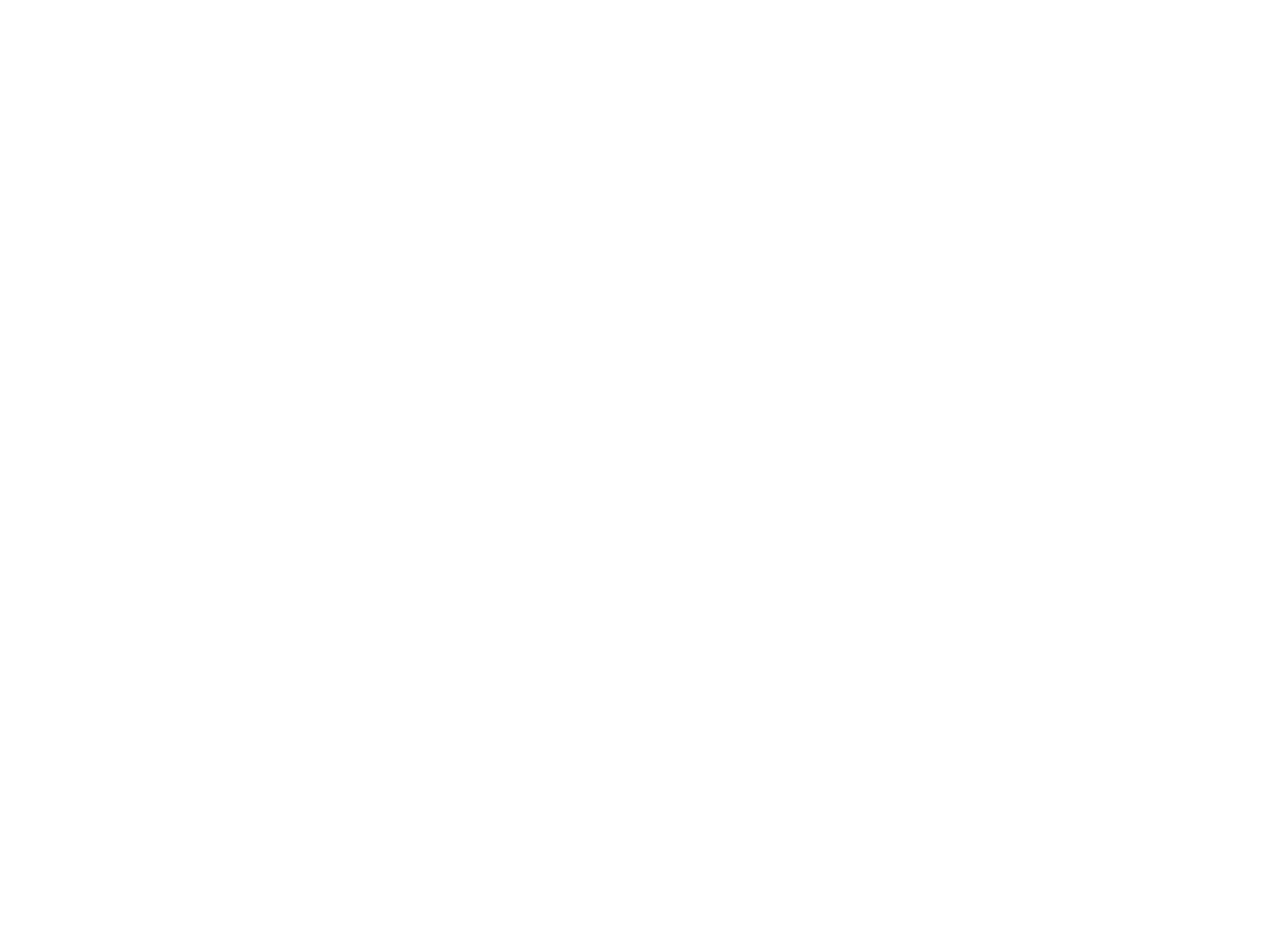
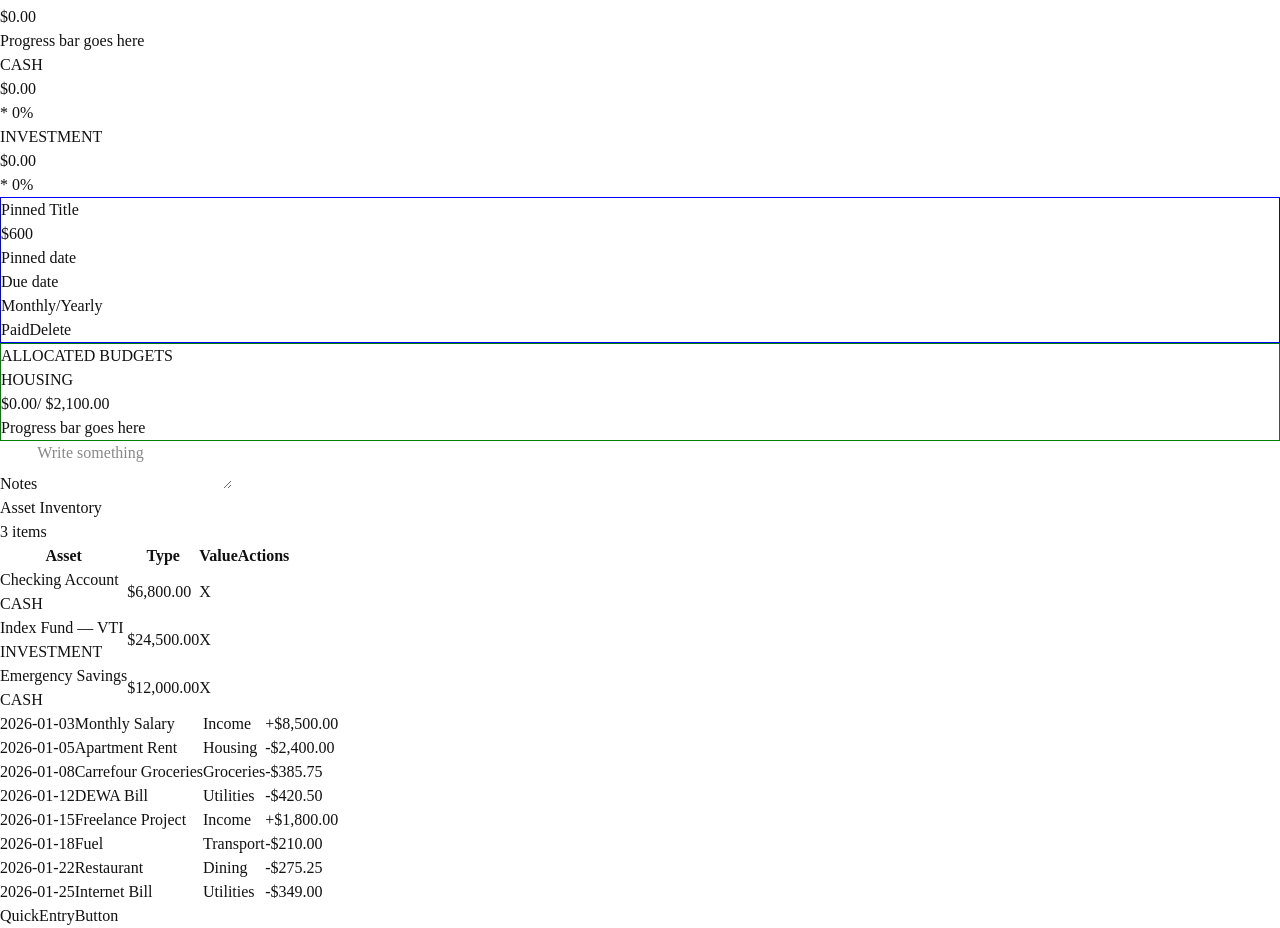
Before and after one commit to flo20/budget-app, a Next.js app: page / in a window 1280 px wide. Shown: the part 924-1852 px from the top of the page. Before the commit the page ends 800 px from the top, so only its background shows below. Built offline with nearby package versions, Linux system fonts and the light colour scheme.

Commit message:
Add functionality to Quick entry button + add dummy inventory data

```diff
--- a/src/app/page.js
+++ b/src/app/page.js
@@ -1,10 +1,12 @@
 import AllocatedBudget from '@/components/AllocatedBudget'
 import AssetInventory from '@/components/AssetInventory'
+import BudgetAllocation from '@/components/BudgetAllocation'
 import BudgetSummary from '@/components/BudgetSummary'
 import {Chart} from '@/components/Chart'
 import LedgerStream from '@/components/LedgerStream'
 import NavBar from '@/components/NavBar'
 import NewEntryModal from '@/components/NewEntryForm'
+import { Notes } from '@/components/Notes'
 import PinnedPayment from '@/components/PinnedPayment'
 import QuickEntryButton from '@/components/QuickEntryButton'
 import SubNav from '@/components/SubNav'
@@ -17,11 +19,13 @@
 				<SubNav />
 				<BudgetSummary />
 				<Chart />
+                <BudgetAllocation/>
+                <PinnedPayment/>
 				<AllocatedBudget />
+                <Notes/>
 				<AssetInventory />
 				<LedgerStream />
-				<QuickEntryButton />
-				{/* <NewEntryModal/> */}
+                <QuickEntryButton/>
 			</div>
 		</>
 	)
--- a/src/app/providers/ThemeProvider.js
+++ b/src/app/providers/ThemeProvider.js
@@ -25,6 +25,7 @@
 
 export default function ThemeProvider({ children }) {
 	const [theme, setTheme] = useState(getInitialTheme)
+	const [showModal, setShowModal] = useState(false)
 
 	useEffect(() => {
 		document.documentElement.setAttribute('data-theme', theme)
@@ -34,8 +35,6 @@
 		} catch (_) {}
 	}, [theme])
 
-
-
 	const callbackTheme = useCallback((next) => setTheme(next), [])
 
 	const toggleTheme = useCallback(
@@ -43,8 +42,20 @@
 		[],
 	)
 
+	//Modal
+	const showEntryModal = () => setShowModal((prev) => !prev)
+	const closeEntryModal = () => setShowModal(false)
+
 	return (
-		<ThemeContext.Provider value={{ theme, callbackTheme, toggleTheme }}>
+		<ThemeContext.Provider
+			value={{
+				theme,
+				callbackTheme,
+				toggleTheme,
+				showEntryModal,
+				showModal,
+				closeEntryModal,
+			}}>
 			{children}
 		</ThemeContext.Provider>
 	)
@@ -55,3 +66,8 @@
 	if (!themeContext) throw new Error('useTheme must be inside <ThemeProvider>')
 	return themeContext
 }
+export function useModal() {
+	const modalContext = useContext(ThemeContext)
+	if (!modalContext) throw new Error('useModal must be inside <ThemeProvider>')
+	return modalContext
+}
--- a/src/components/AllocatedBudget.js
+++ b/src/components/AllocatedBudget.js
@@ -1,5 +1,16 @@
 import styles from './AllocatedBudget.module.scss'
 
 export default function AllocatedBudget() {
-	return <div className={styles.container}>AllocatedBudget</div>
+	return (
+		<div className={styles.container}>
+			<h2>ALLOCATED BUDGETS</h2>
+			<div>
+				<p>HOUSING</p>
+				<span>
+					<p>$0.00/ $2,100.00</p>
+				</span>
+			</div>
+            <div>Progress bar goes here</div>
+		</div>
+	)
 }
--- a/src/components/AssetInventory.js
+++ b/src/components/AssetInventory.js
@@ -1,6 +1,65 @@
+import styles from './AssetInventory.module.scss'
+
+const assets = [
+	{
+		id: 1,
+		name: 'Checking Account',
+		type: 'cash',
+		value: 6800,
+	},
+	{
+		id: 2,
+		name: 'Index Fund — VTI',
+		type: 'investment',
+		value: 24500,
+	},
+	{
+		id: 3,
+		name: 'Emergency Savings',
+		type: 'cash',
+		value: 12000,
+	},
+]
 
 export default function AssetInventory() {
-  return (
-    <section id="assets">AssetInventory</section>
-  )
+	return (
+		<section id="assets">
+			<header>
+				<h2 id="asset-inventory-title">Asset Inventory</h2>
+				<span>{assets.length} items</span>
+			</header>
+			<table>
+				<thead className={styles.visuallyHidden}>
+					<tr>
+						<th scope="col">Asset</th>
+						<th scope="col">Type</th>
+						<th scope="col">Value</th>
+						<th scope="col">Actions</th>
+					</tr>
+				</thead>
+
+				<tbody>
+					{assets.map((asset) => (
+						<tr key={asset.id}>
+							<td>
+								<p>{asset.name}</p>
+								<span>{asset.type.toUpperCase()}</span>
+							</td>
+
+							<td>
+								{asset.value.toLocaleString('en-US', {
+									style: 'currency',
+									currency: 'USD',
+								})}
+							</td>
+
+							<td>
+								<button type="button">X</button>
+							</td>
+						</tr>
+					))}
+				</tbody>
+			</table>
+		</section>
+	)
 }
--- a/src/components/BudgetAllocation.js
+++ b/src/components/BudgetAllocation.js
@@ -1,8 +1,40 @@
 export default function BudgetAllocation() {
 	return (
-		<>
-			<div>Fixed vs Variable</div>
-			<div>Asset Allocation</div>
-		</>
+		<section>
+			<div>
+				<h5>FIXED VS VARIABLE</h5>
+				<h1>$0.00</h1>
+				<div>Progress bar goes here</div>
+				<div>
+					<div>FIXED</div>
+					<span>
+						<h5>$0.00</h5>* 0%
+					</span>
+				</div>
+				<div>
+					<div>VARIABLE</div>
+					<span>
+						<h5>$0.00</h5>* 0%
+					</span>
+				</div>
+			</div>
+			<div>
+				<h5>ASSET ALLOCATION</h5>
+				<h1>$0.00</h1>
+				<div>Progress bar goes here</div>
+				<div>
+					<div>CASH</div>
+					<span>
+						<h5>$0.00</h5>* 0%
+					</span>
+				</div>
+				<div>
+					<div>INVESTMENT</div>
+					<span>
+						<h5>$0.00</h5>* 0%
+					</span>
+				</div>
+			</div>
+		</section>
 	)
 }
--- a/src/components/LedgerStream.js
+++ b/src/components/LedgerStream.js
@@ -1,3 +1,101 @@
+
+
+const transactions = [
+	{
+		id: 1,
+		date: '2026-01-03',
+		description: 'Monthly Salary',
+		category: 'Income',
+		type: 'income',
+		amount: 8500,
+	},
+	{
+		id: 2,
+		date: '2026-01-05',
+		description: 'Apartment Rent',
+		category: 'Housing',
+		type: 'expense',
+		amount: 2400,
+	},
+	{
+		id: 3,
+		date: '2026-01-08',
+		description: 'Carrefour Groceries',
+		category: 'Groceries',
+		type: 'expense',
+		amount: 385.75,
+	},
+	{
+		id: 4,
+		date: '2026-01-12',
+		description: 'DEWA Bill',
+		category: 'Utilities',
+		type: 'expense',
+		amount: 420.5,
+	},
+	{
+		id: 5,
+		date: '2026-01-15',
+		description: 'Freelance Project',
+		category: 'Income',
+		type: 'income',
+		amount: 1800,
+	},
+	{
+		id: 6,
+		date: '2026-01-18',
+		description: 'Fuel',
+		category: 'Transport',
+		type: 'expense',
+		amount: 210,
+	},
+	{
+		id: 7,
+		date: '2026-01-22',
+		description: 'Restaurant',
+		category: 'Dining',
+		type: 'expense',
+		amount: 275.25,
+	},
+	{
+		id: 8,
+		date: '2026-01-25',
+		description: 'Internet Bill',
+		category: 'Utilities',
+		type: 'expense',
+		amount: 349,
+	},
+]
+
 export default function LedgerStream() {
-	return <section id="ledger">LedgerStream</section>
+	const formatAmount = (transaction) => {
+		const formattedAmount = transaction.amount.toLocaleString('en-US', {
+			style: 'currency',
+			currency: 'USD',
+		})
+
+		return transaction.type === 'income'
+			? `+${formattedAmount}`
+			: `-${formattedAmount}`
+	}
+	return (
+		<section id="ledger">
+
+
+			<section aria-labelledby="asset-inventory-title">
+				<table>
+					<tbody>
+						{transactions.map((transaction) => (
+							<tr key={transaction.id}>
+								<td>{transaction.date}</td>
+								<td>{transaction.description}</td>
+								<td>{transaction.category}</td>
+								<td>{formatAmount(transaction)}</td>
+							</tr>
+						))}
+					</tbody>
+				</table>
+			</section>
+		</section>
+	)
 }
--- a/src/components/NavBar.js
+++ b/src/components/NavBar.js
@@ -1,15 +1,15 @@
 'use client'
 
 import { useState, useEffect } from 'react'
-import { useTheme } from '@/app/providers/ThemeProvider'
+import { useTheme, useModal } from '@/app/providers/ThemeProvider'
 import styles from './NavBar.module.scss'
 import NewEntryForm from './NewEntryForm'
 import Modal from './Modal/Modal'
 
 export default function NavBar() {
 	const { theme, toggleTheme } = useTheme()
+	const { showModal, showEntryModal, closeEntryModal } = useModal()
 	const [mounted, setMounted] = useState(false)
-    const [showModal, setShowModal] = useState(false)
 
 	// eslint-disable-next-line react-hooks/set-state-in-effect
 	useEffect(() => setMounted(true), [])
@@ -39,7 +39,7 @@
 						{mounted ? (theme === 'light' ? 'Dark Mode' : 'Light Mode') : null}
 					</button>
 					<button
-						onClick={() => setShowModal((prev) => !prev)}
+						onClick={showEntryModal}
 						id="modal-title">
 						New Entry
 					</button>
@@ -47,9 +47,9 @@
 			</nav>
 			<Modal
 				showModal={showModal}
-				mounted={mounted}
-				closeModal={() => setShowModal(false)}>
-				<NewEntryForm closeModal={() => setShowModal(false)} />
+				closeModal={closeEntryModal}
+				mounted={mounted}>
+				<NewEntryForm closeModal={closeEntryModal} />
 			</Modal>
 		</>
 	)
--- /dev/null
+++ b/src/components/Notes.js
@@ -0,0 +1,8 @@
+
+export function Notes () {
+  return (
+    <section>Notes
+        <textarea placeholder="Write something"></textarea>
+    </section>
+  )
+}
--- a/src/components/QuickEntryButton.js
+++ b/src/components/QuickEntryButton.js
@@ -1,3 +1,8 @@
+'use client'
+
+import { useModal } from '@/app/providers/ThemeProvider'
+
 export default function QuickEntryButton() {
-	return <div>QuickEntryButton</div>
+	const { showEntryModal } = useModal()
+	return <button onClick={showEntryModal}>QuickEntryButton</button>
 }
--- a/src/components/SignUp.js
+++ b/src/components/SignUp.js
@@ -0,0 +1 @@
+//Signup and login page
```
Also changed, not shown: src/components/AssetInventory.module.scss (added), src/components/LedgerStream.module.scss (added).
